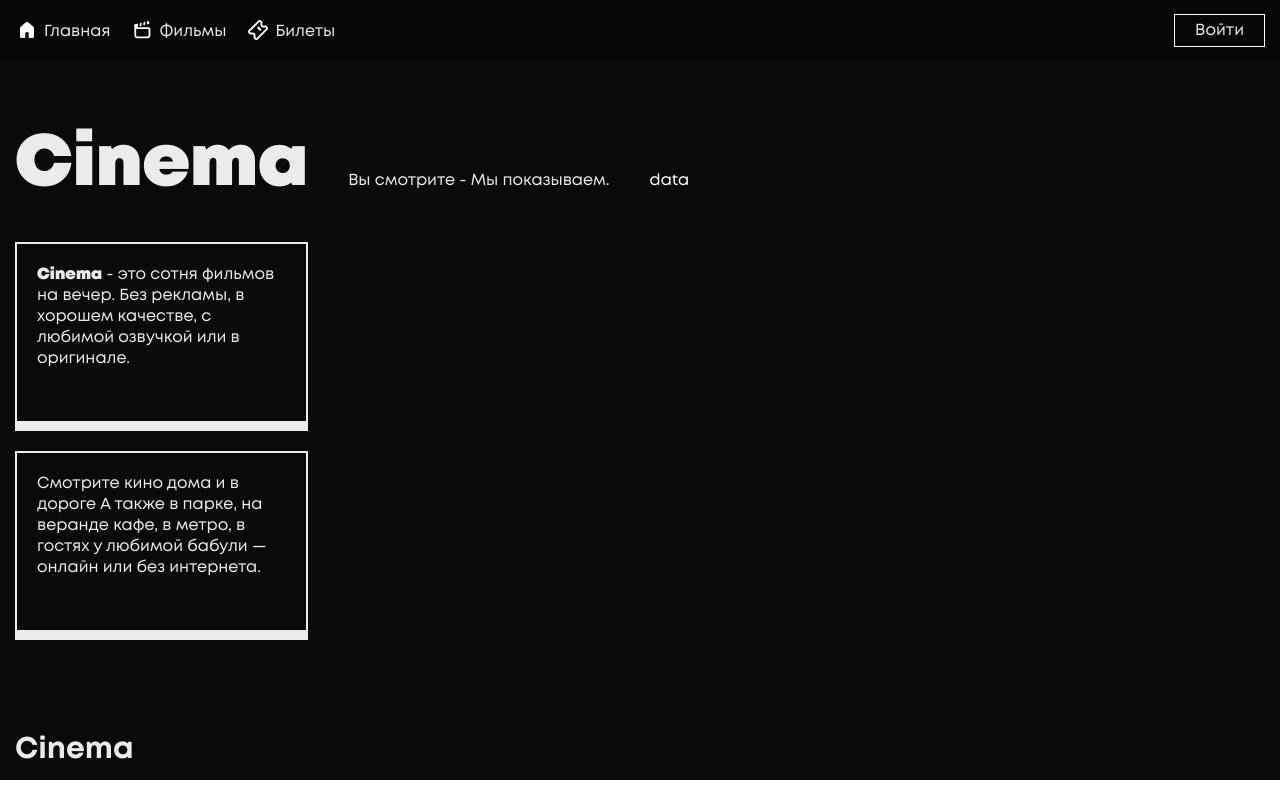
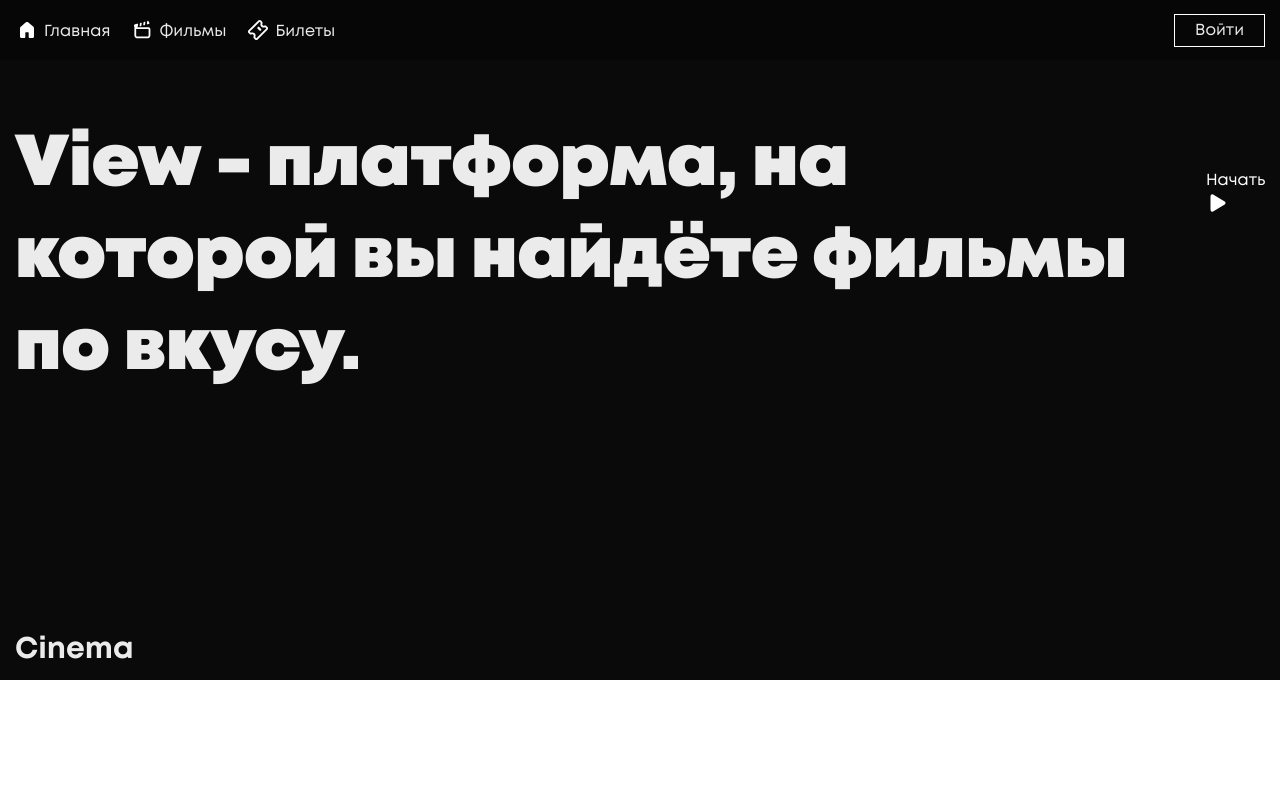
Before and after one commit to Attato/Nebo, a Next.js app: page / in a window 1280 px wide. Built offline with nearby package versions, Linux system fonts and the light colour scheme.

Commit message:
main page upd

```diff
--- a/pages/index.tsx
+++ b/pages/index.tsx
@@ -1,11 +1,12 @@
 import type { NextPage } from 'next';
 import Head from 'next/head';
 import Link from 'next/link';
+import Image from 'next/image';
 
-import styles from 'styles/index.module.scss';
 import Header from 'components/header/header';
 import Footer from 'components/footer/footer';
 
+import styles from 'styles/index.module.scss';
 const Home: NextPage = () => {
 	return (
 		<div className="container">
@@ -19,26 +20,24 @@ const Home: NextPage = () => {
 
 			<main className="main">
 				<div className={styles.masthead}>
-					<h1>Cinema</h1>
-					<p>Вы смотрите - Мы показываем.</p>
-					<Link href="/api/auth">
-						<a>data</a>
+					<div className={styles.row__wrap}>
+						<h1>
+							<span className={styles.selection}>View</span> - платформа, на
+							которой вы найдёте фильмы по вкусу.
+						</h1>
+					</div>
+					<Link href="/movies">
+						<a>
+							Начать{' '}
+							<Image src="/svg/play.svg" width={24} height={24} alt="svg" />
+						</a>
 					</Link>
-				</div>
-				<div className={styles.info__block}>
-					<p>
-						<strong>Cinema</strong> - это сотня фильмов на вечер. Без рекламы, в
-						хорошем качестве, с любимой озвучкой или в оригинале.
-					</p>
-				</div>
-				<div className={styles.info__block}>
-					<p>
-						Смотрите кино дома и в дороге А также в парке, на веранде кафе, в
-						метро, в гостях у любимой бабули — онлайн или без интернета.
-					</p>
 				</div>
 			</main>
 
+			<section className={styles.white__section}>
+				<div className={styles.content}></div>
+			</section>
 			<Footer />
 		</div>
 	);
```
